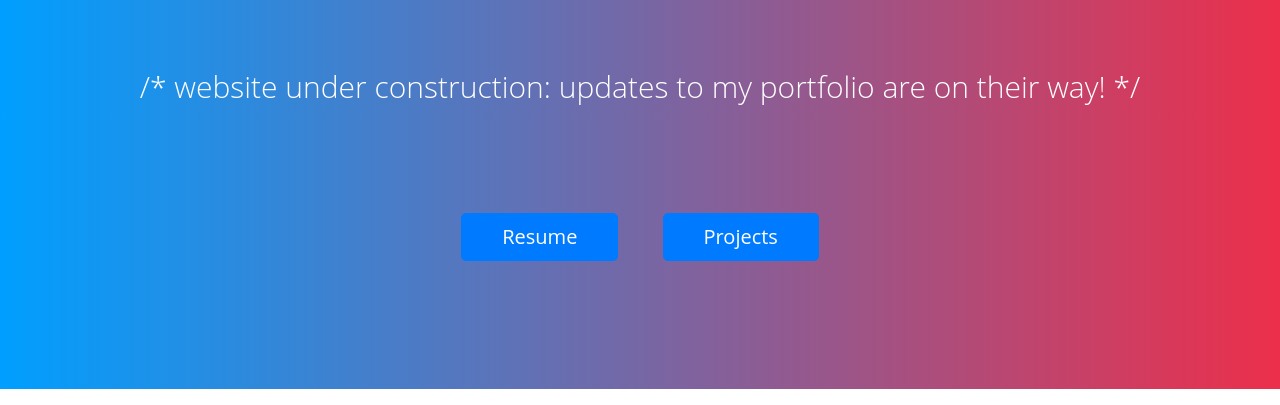
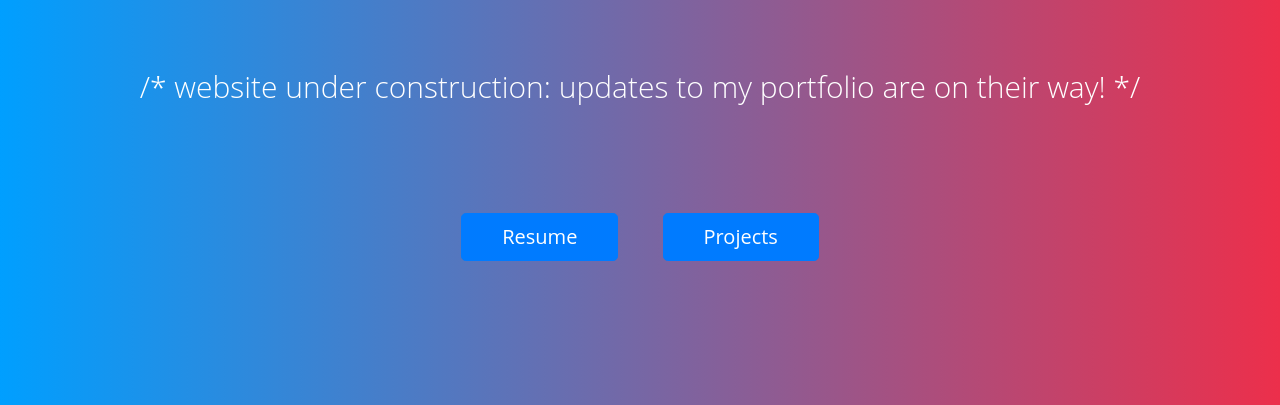
Before and after one commit to 0bLondon/0bLondon.github.io, a plain HTML site: page index.html in a window 1280 px wide. Shown: the part 395-800 px from the top of the page. Drawn offline with nearby package versions, Linux system fonts and the light colour scheme.

Commit message:
Update homepage viewheight

```diff
--- a/css/homepage.css
+++ b/css/homepage.css
@@ -3,6 +3,7 @@
 }
 
 .bg-1 {
+	height: 100vh;
 	padding-top: 12em;
 	padding-bottom: 5em;
 	color: #ffffff;
```
Also changed, not shown: index.html (+0 -1 lines).
